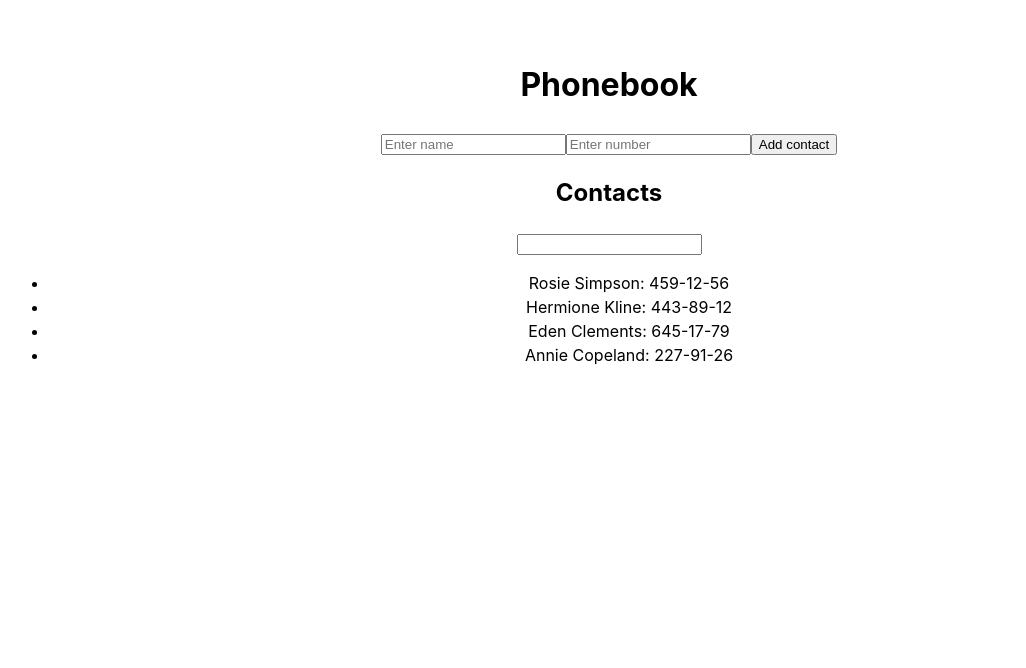
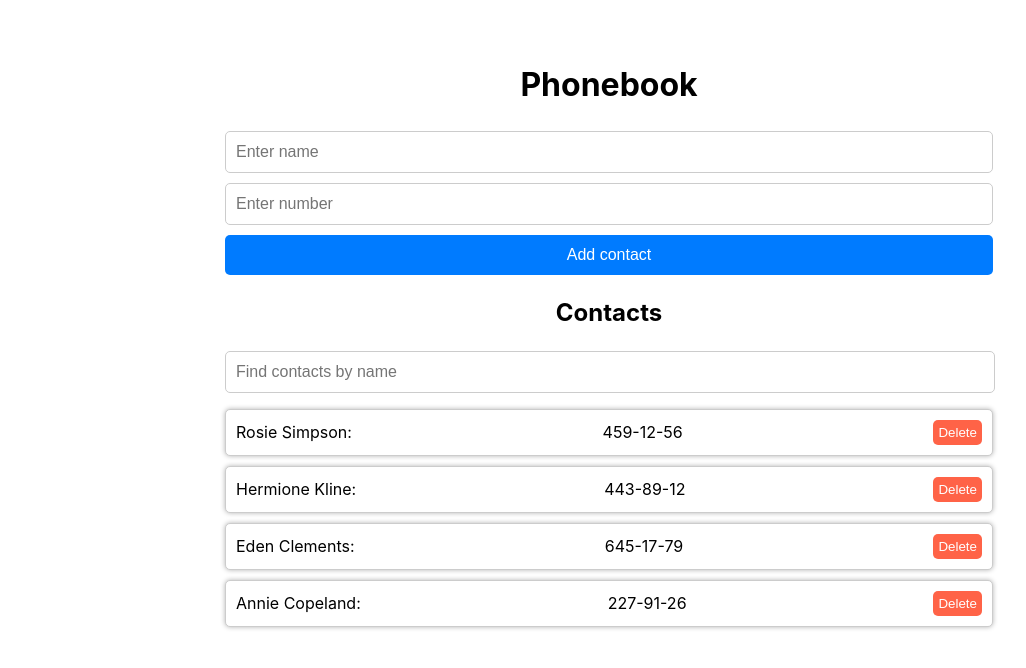
Before and after one commit to alexveryk/react-phonebook-app, a React (Vite) app: page / in a window 1280 px wide. Shown: the top 668 px of the page, without its empty margins (31-1057 px from the left). Built offline with nearby package versions, Linux system fonts and the light colour scheme.

Commit message:
added markup components and styles to them

```diff
--- a/src/App.jsx
+++ b/src/App.jsx
@@ -1,72 +1,75 @@
-import { Component } from "react";
-import "./App.css";
-import { nanoid } from "nanoid";
-import { Contacts } from "./components/Contacts/Contacts";
+import { Component } from 'react';
+import styles from './App.module.css';
+import { nanoid } from 'nanoid';
+import { ContactForm } from './components/ContactForm/ContactForm';
+import { Filter } from './components/Filter/Filter';
+import { ContactList } from './components/ContactList/ContactList';
 
 export class App extends Component {
   state = {
     contacts: [
-      {id: 'id-1', name: 'Rosie Simpson', number: '459-12-56'},
-      {id: 'id-2', name: 'Hermione Kline', number: '443-89-12'},
-      {id: 'id-3', name: 'Eden Clements', number: '645-17-79'},
-      {id: 'id-4', name: 'Annie Copeland', number: '227-91-26'},
+      { id: 'id-1', name: 'Rosie Simpson', number: '459-12-56' },
+      { id: 'id-2', name: 'Hermione Kline', number: '443-89-12' },
+      { id: 'id-3', name: 'Eden Clements', number: '645-17-79' },
+      { id: 'id-4', name: 'Annie Copeland', number: '227-91-26' },
     ],
-    name: "",
-    filter: "",
+    name: '',
+    filter: '',
   };
 
-  handleChange = (evt) => {
+  handleChange = evt => {
     const { name, value } = evt.currentTarget;
     this.setState({ [name]: value });
   };
 
-  handleSubmit = (evt) => {
+  handleSubmit = evt => {
     evt.preventDefault();
     const form = evt.currentTarget;
     const name = form.elements.name.value;
     const number = form.elements.number.value;
 
-    this.setState((prevState) => {
+    if (this.state.contacts.find(contact => contact.name === name)) {
+      return alert(`${name} is already in contacts`);
+    }
+
+    this.setState(prevState => {
       return {
         contacts: [...prevState.contacts, { id: nanoid(), name, number }],
-        name: "",
+        name: '',
       };
     });
     form.reset();
   };
 
-
   filterContacts = () => {
     const { contacts, filter } = this.state;
-    return contacts.filter((contact) =>
-      contact.name.toLowerCase().includes(filter.toLowerCase()),
+    return contacts.filter(contact =>
+      contact.name.toLowerCase().includes(filter.toLowerCase())
     );
+  };
+
+  deleteContact = id => {
+    this.setState(prevState => ({
+      contacts: prevState.contacts.filter(contact => contact.id !== id),
+    }));
   };
 
   render() {
     return (
-      <>
+      <div className={styles.appContainer}>
         <h1> Phonebook </h1>
-        <form onSubmit={this.handleSubmit}>
-          <input
-            type="text"
-            name="name"
-            onChange={this.handleChange}
-            required
-            placeholder="Enter name"
-          />
-          <input
-            type="tel"
-            name="number"
-            onChange={this.handleChange}
-            required
-            placeholder="Enter number"
-            pattern="\d*"
-          />
-          <button type="submit"> Add contact</button>
-        </form>
-        <Contacts handleChange={this.handleChange} contacts={this.filterContacts}/>
-      </>
+        <ContactForm
+          handleSubmit={this.handleSubmit}
+          handleChange={this.handleChange}
+        />
+        <h2>Contacts</h2>
+        <Filter handleChange={this.handleChange} />
+        <ContactList
+          contacts={this.filterContacts}
+          handleChange={this.handleChange}
+          deleteContact={this.deleteContact}
+        />
+      </div>
     );
   }
 }
--- a/src/App.css
+++ b/src/App.module.css
@@ -1,5 +1,5 @@
-#root {
-  max-width: 1280px;
+.appContainer {
+  max-width: 768px;
   margin: 0 auto;
   padding: 2rem;
   text-align: center;
--- /dev/null
+++ b/src/components/ContactForm/ContactForm.jsx
@@ -0,0 +1,40 @@
+import { Component } from 'react';
+import PropTypes from 'prop-types';
+import styles from './ContactForm.module.css';
+
+export class ContactForm extends Component {
+  render() {
+    const { handleSubmit, handleChange } = this.props;
+    return (
+      <div className={styles.contactFormContainer}>
+        <form className={styles.contactForm} onSubmit={handleSubmit}>
+          <input
+            className={styles.contactForm__input}
+            type="text"
+            name="name"
+            onChange={handleChange}
+            required
+            placeholder="Enter name"
+          />
+          <input
+            className={styles.contactForm__input}
+            type="tel"
+            name="number"
+            onChange={handleChange}
+            required
+            placeholder="Enter number"
+            pattern="\d*"
+          />
+          <button type="submit" className={styles.contactForm__btn}>
+            Add contact
+          </button>
+        </form>
+      </div>
+    );
+  }
+}
+
+ContactForm.propTypes = {
+  handleSubmit: PropTypes.func.isRequired,
+  handleChange: PropTypes.func.isRequired,
+};
--- /dev/null
+++ b/src/components/ContactForm/ContactForm.module.css
@@ -0,0 +1,33 @@
+.contactFormContainer {
+}
+
+.contactForm {
+  display: flex;
+  flex-direction: column;
+  gap: 10px;
+}
+
+.contactForm__input {
+  width: auto;
+  height: 40px;
+  padding: 0 10px;
+  font-size: 16px;
+  border: 1px solid #ccc;
+  border-radius: 5px;
+  outline: none;
+}
+.contactForm__input:focus {
+  border-color: #007bff;
+}
+
+.contactForm__btn {
+  width: 100%;
+  height: 40px;
+  font-size: 16px;
+  background-color: #007bff;
+  color: #fff;
+  border: none;
+  border-radius: 5px;
+  cursor: pointer;
+  outline: none;
+}
--- /dev/null
+++ b/src/components/ContactList/ContactList.jsx
@@ -0,0 +1,34 @@
+import { Component } from 'react';
+import PropTypes from 'prop-types';
+import styles from './ContactList.module.css';
+
+export class ContactList extends Component {
+  render() {
+    const { contacts, deleteContact } = this.props;
+
+    return (
+      <>
+        <ul className={styles.contactList}>
+          {contacts().map(contact => (
+            <li key={contact.id} className={styles.contactList__item}>
+              <span>{contact.name}:</span>
+              <span>{contact.number}</span>
+              <button
+                type="button"
+                onClick={() => deleteContact(contact.id)}
+                className={styles.contactList__btn}
+              >
+                Delete
+              </button>
+            </li>
+          ))}
+        </ul>
+      </>
+    );
+  }
+}
+
+ContactList.propTypes = {
+  contacts: PropTypes.func.isRequired,
+  deleteContact: PropTypes.func.isRequired,
+};
--- /dev/null
+++ b/src/components/ContactList/ContactList.module.css
@@ -0,0 +1,29 @@
+.contactList {
+  width: 100%;
+  list-style: none;
+  padding: 0;
+}
+
+.contactList__item {
+  display: flex;
+  align-items: center;
+  justify-content: space-between;
+  padding: 10px;
+  border: 1px solid #ccc;
+  border-radius: 5px;
+  margin-bottom: 10px;
+  box-shadow: 0 0 5px rgba(0, 0, 0, 0.3);
+  background-color: #fff;
+}
+
+.contactList__btn {
+  border: none;
+  background-color: transparent;
+  cursor: pointer;
+  color: #fff;
+  transition: color 0.3s ease-in-out;
+  background-color: tomato;
+  border-radius: 5px;
+  padding: 5px;
+}
+.contactlist__btn: hover, co;
--- a/src/components/Contacts/Contacts.jsx
+++ /dev/null
@@ -1,22 +0,0 @@
-import { Component } from 'react';
-import { Filter } from '../Filter/Filter';
-
-export class Contacts extends Component {
-  render() {
-    const { handleChange, contacts } = this.props;
-
-    return (
-      <>
-        <h2> Contacts</h2>
-        <Filter handleChange={handleChange} />
-        <ul>
-          {contacts().map(contact => (
-            <li key={contact.id}>
-              {contact.name}: {contact.number}
-            </li>
-          ))}
-        </ul>
-      </>
-    );
-  }
-}
--- a/src/components/Filter/Filter.jsx
+++ b/src/components/Filter/Filter.jsx
@@ -1,4 +1,6 @@
 import { Component } from 'react';
+import PropTypes from 'prop-types';
+import styles from './Filter.module.css';
 
 export class Filter extends Component {
   render() {
@@ -6,8 +8,18 @@ export class Filter extends Component {
 
     return (
       <>
-        <input type="text" name="filter" onChange={handleChange} />
+        <input
+          className={styles.filter}
+          type="text"
+          name="filter"
+          onChange={handleChange}
+          placeholder="Find contacts by name"
+        />
       </>
     );
   }
 }
+
+Filter.propTypes = {
+  handleChange: PropTypes.func.isRequired,
+};
--- a/src/components/Filter/Filter.module.css
+++ b/src/components/Filter/Filter.module.css
@@ -0,0 +1,12 @@
+.filter {
+  width: calc(100% - 20px);
+  height: 40px;
+  padding: 0 10px;
+  font-size: 16px;
+  border: 1px solid #ccc;
+  border-radius: 5px;
+  outline: none;
+}
+.filter:focus {
+  border-color: #007bff;
+}
```
Also changed, not shown: src/components/Contacts/Contacts.module.css (deleted).
